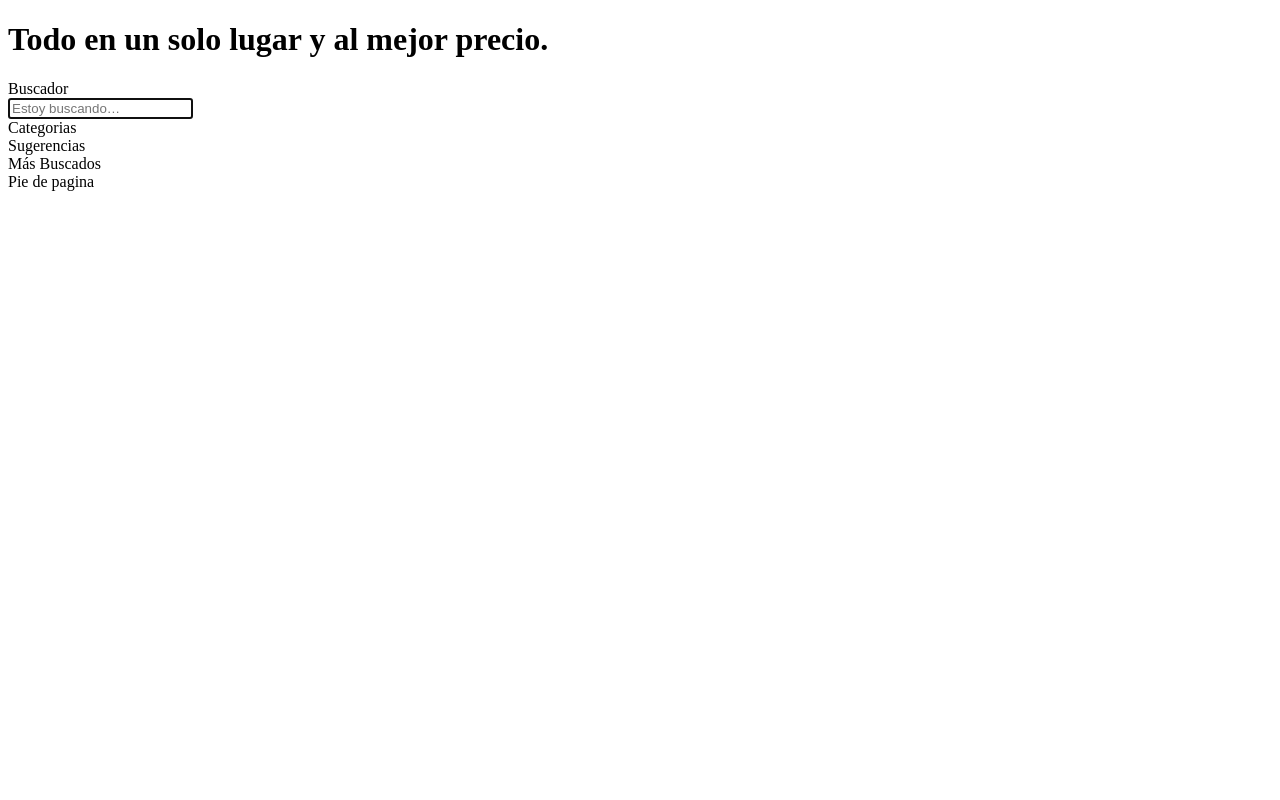
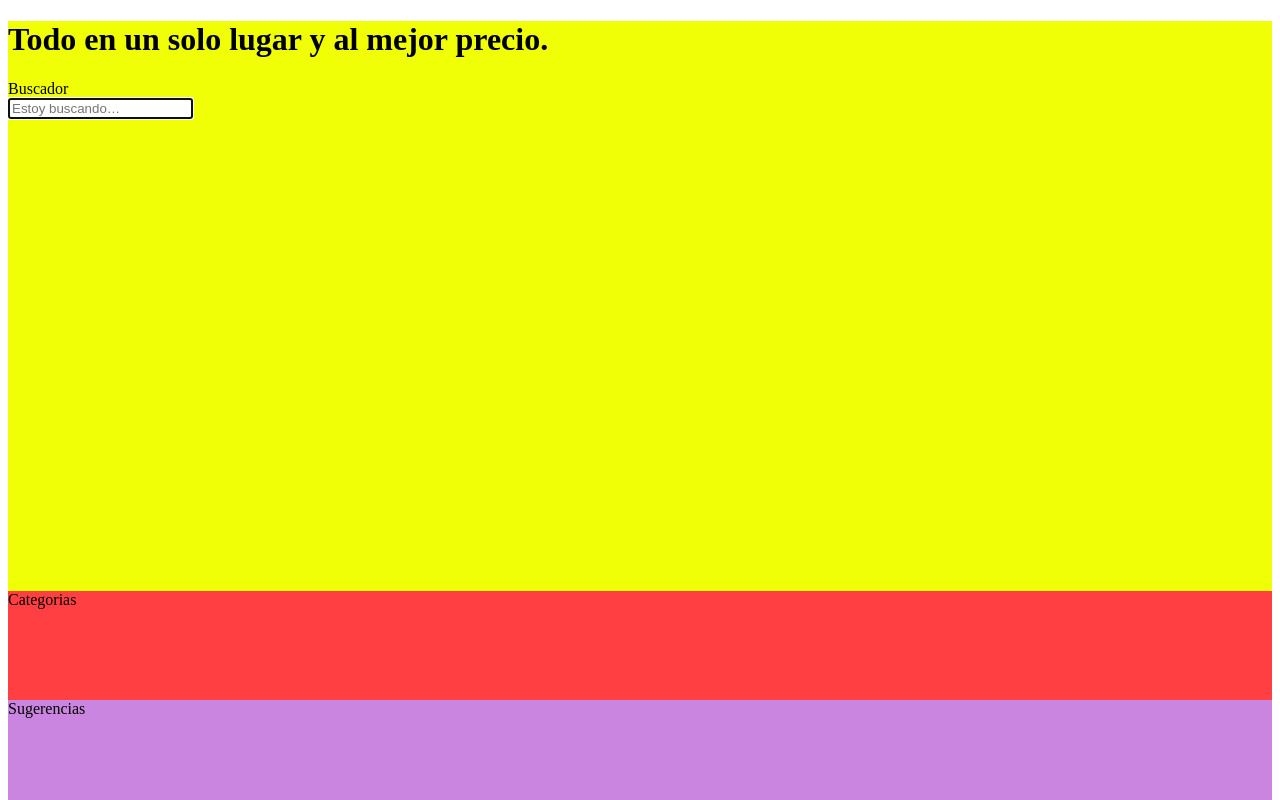
Before and after one commit to Gabo-Salcedo/FronEndPriceHunter, a plain HTML site: page index.html in a window 1280 px wide. Shown: the top 800 px of the page. Drawn offline with Linux system fonts and the light colour scheme.

Commit message:
dfgsdfdz

```diff
--- a/Style.css
+++ b/Style.css
@@ -0,0 +1,47 @@
+@charset "utf-8";
+
+* {
+    text-align: left;
+
+}
+
+header {
+    width: 100%;
+    height: 570px;
+    background-color: #F0FF06;
+    background-position: 0 0%;
+}
+body {
+
+
+
+}
+.marggin {
+    padding-left: 33px;
+    padding-top: 19px;
+}
+.categories {
+    width: 100%;
+    background-color: #FF3F42;
+    height: 109px;
+}
+.nav-search {
+
+}
+
+.Suggested {
+    background-image: url(url);
+    background-color: #C985DF;
+    width: 100%;
+    height: 448px;
+}
+.Mostwanted {
+    background-color: #43FF4D;
+    width: 100%;
+    height: 406px;
+}
+.Pie {
+    background-color: #FFD441;
+    width: 100%;
+    height: 50px;
+}
--- a/index.html
+++ b/index.html
@@ -29,7 +29,7 @@
 	Sugerencias
 </section>
 
-<section class="MostWanted" class="marggin">
+<section class="Mostwanted">
 	Más Buscados
 </section>
 
```
